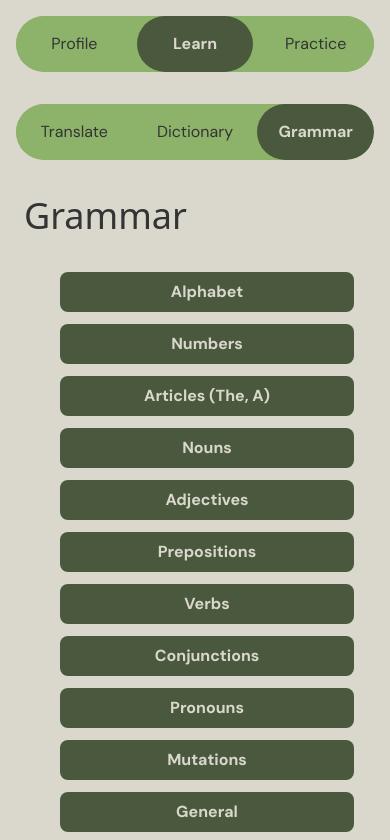
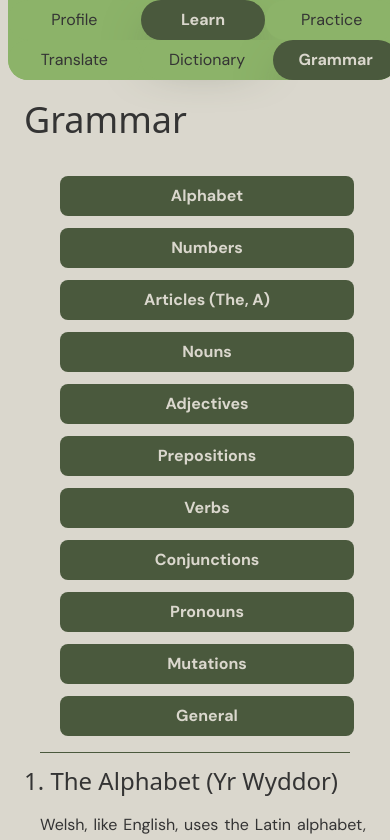
Before and after one commit to cerithf/wrth-sgwrs-v3, a React (Vite) app: page /grammar in a window 390 px wide. Shown: the top 840 px of the page. Built offline with nearby package versions, Linux system fonts and the light colour scheme; a web font is replaced by a local one.

Commit message:
Refactor NavBar component: add roundBottomCorners prop for XSS viewport and adjust CSS for improved layout

```diff
--- a/src/components/NavBar.tsx
+++ b/src/components/NavBar.tsx
@@ -1,21 +1,22 @@
 import { capitalise } from "../App";
 
 const learnPages = ["translate", "dictionary", "grammar"] as const;
-type LearnPage = (typeof learnPages)[number];
 
 export default function NavBar({
   currentPage,
   variant = "main-pages",
+  roundBottomCorners = true,
 }: {
   currentPage?: string;
   variant?: "main-pages" | "learn-pages";
+  roundBottomCorners?: boolean;
 }) {
   const pages =
     variant == "main-pages" ? ["profile", "learn", "practice"] : learnPages;
 
   function ActiveTab({ page }: { page: string }) {
     return (
-      <li className="active bg-theme-dark-green text-theme-cream font-bold p-4 rounded-full shadow-2xl shadow-theme-dark-green cursor-default">
+      <li className="active bg-theme-dark-green text-theme-cream font-bold p-2 rounded-full shadow-2xl shadow-theme-dark-green cursor-default">
         <span className="p-2">{capitalise(page)}</span>
       </li>
     );
@@ -23,7 +24,7 @@ export default function NavBar({
 
   function InactiveTab({ page }: { page: string }) {
     return (
-      <li className="p-4 rounded-full inactive bg-theme-green">
+      <li className="p-2 px-3 rounded-full inactive bg-theme-green">
         <a href={"/" + page} className="p-2">
           {capitalise(page)}
         </a>
@@ -31,8 +32,13 @@ export default function NavBar({
     );
   }
   return (
-    <nav className="w-full h-fit flex justify-center p-4">
-      <ul className="flex gap-4 bg-theme-green rounded-full overflow-hidden xxs-navbar">
+    <nav className="w-full h-fit flex justify-center m-2">
+      <ul
+        className={
+          "flex gap-0 bg-theme-green rounded-full overflow-hidden" +
+          (roundBottomCorners && " round-bottom-corners")
+        }
+      >
         {pages.map((page) =>
           currentPage == page ? (
             <ActiveTab page={page} />
--- a/src/index.css
+++ b/src/index.css
@@ -87,12 +87,21 @@ p {
     @apply grid-cols-1;
   }
 
-  .xxs-navbar {
-    @apply text-center gap-1 w-full m-0!;
+  nav {
+    @apply my-0 mx-2 p-0;
 
-    & li {
-      @apply shadow-none w-full px-0;
+    ul {
+      @apply rounded-none w-full;
+
+      li {
+        @apply flex-1 text-center;
+      }
     }
+  }
+
+  ul.round-bottom-corners {
+    border-bottom-right-radius: 1.25rem;
+    border-bottom-left-radius: 1.25rem;
   }
 
   .xxs-stack {
--- a/src/pages/Learn.tsx
+++ b/src/pages/Learn.tsx
@@ -21,8 +21,8 @@ export default function Learn({
   const [activePage, setActivePage] = useState<LearnPage>(subpage);
   return (
     <div className="learn-page h-screen flex flex-col">
-      <div className="md:flex">
-        <NavBar currentPage="learn" />
+      <div className="sm:flex">
+        <NavBar currentPage="learn" roundBottomCorners={false} />
         <NavBar currentPage={activePage} variant="learn-pages" />
       </div>
       <main className="py-3 px-6 gap-4 flex flex-col">
```
